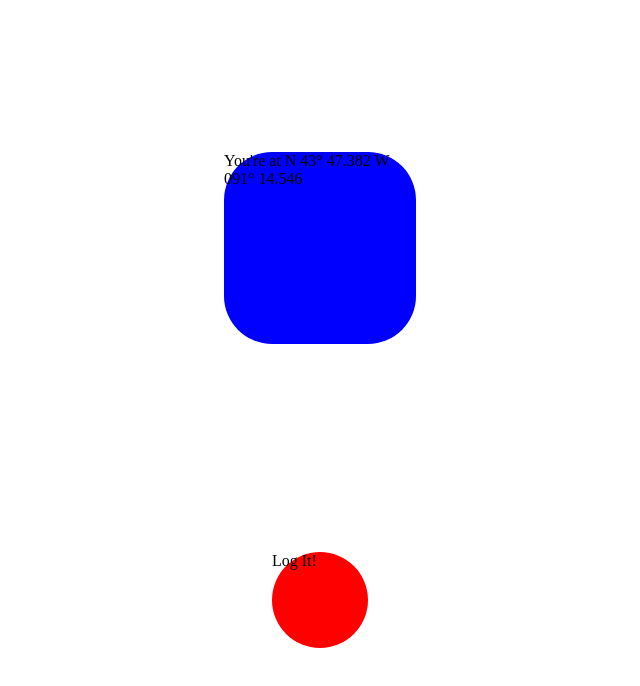
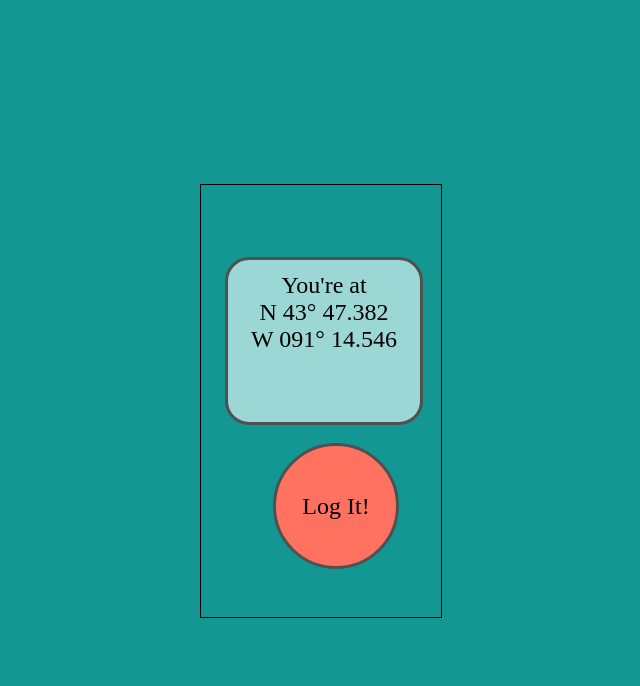
Before and after one commit to BrandonHeinrich/breadcrumbs, a plain HTML site: page index.html in a window 1280 px wide. Shown: the whole page, without its empty margins (320-960 px from the left). Drawn offline with Linux system fonts and the light colour scheme.

Commit message:
Chaged HTML

```diff
--- a/css/index.css
+++ b/css/index.css
@@ -2,20 +2,47 @@
     position: absolute;
     width:  1in;
     height: 1in;
-    left:   calc(50% - 0.5in);
-    top:    calc(75% - 0.5in);
     border-radius: 100%;
-
-    background-color: red;
+    bottom: 0.5in;
+    left: calc(50% - 0.5in);
+    background-color: #FF7260;
+    font-size: 0.25in;
+    text-align: center;
+    border: 3px solid #505050;
+    padding: 0.125in;
+    display: flex;
+    align-items: center; /* Vertical center alignment */
+    justify-content: center; /* Horizontal center alignment */
 }
 
 #speech-bubble {
     position: absolute;
-    width: 2in;
-    height: 2in;
-    left:   calc(50% - 1in);
-    top:    calc(25% - 0.5in);
-    border-radius: 25%;
+    width: 1.75in;
+    bottom: 2in;
+    left: 0.25in;
+    top: 0.75in;
+    border-radius: 0.25in;
+    border: 3px solid #505050;
+    background-color: #9BD7D5;
+    padding: 0.125in;
+    font-size: 0.25in;
+    text-align: center;
+}
 
-    background-color: blue;
+#phone-border {
+    position: absolute;
+    width: 2.5in;
+    height: 4.5in;
+    left: calc(50% - 1.25in);
+    top: calc(50% - 2.25in);
+    border: 1px solid black;
 }
+
+#button-text {
+    vertical-align: middle;
+    display: inline-block;
+}
+
+body {
+    background-color: #129793;
+}
--- a/index.html
+++ b/index.html
@@ -5,11 +5,15 @@
         <link rel="stylesheet" href="css/index.css" type="text/css" />
     </head>
     <body>
-        <div id="speech-bubble">
-            You're at N 43&deg; 47.382 W 091&deg; 14.546
-        </div>
-        <div id="log-button">
-            Log It!
+        <div id="phone-border">
+            <div id="speech-bubble">
+                You're at <br />
+                <span>N 43&deg; 47.382</span><br />
+                <span>W 091&deg; 14.546</span>
+            </div>
+            <div id="log-button">
+                <span id="button-text">Log It!</span>
+            </div>
         </div>
     </body>
 </html>
```
